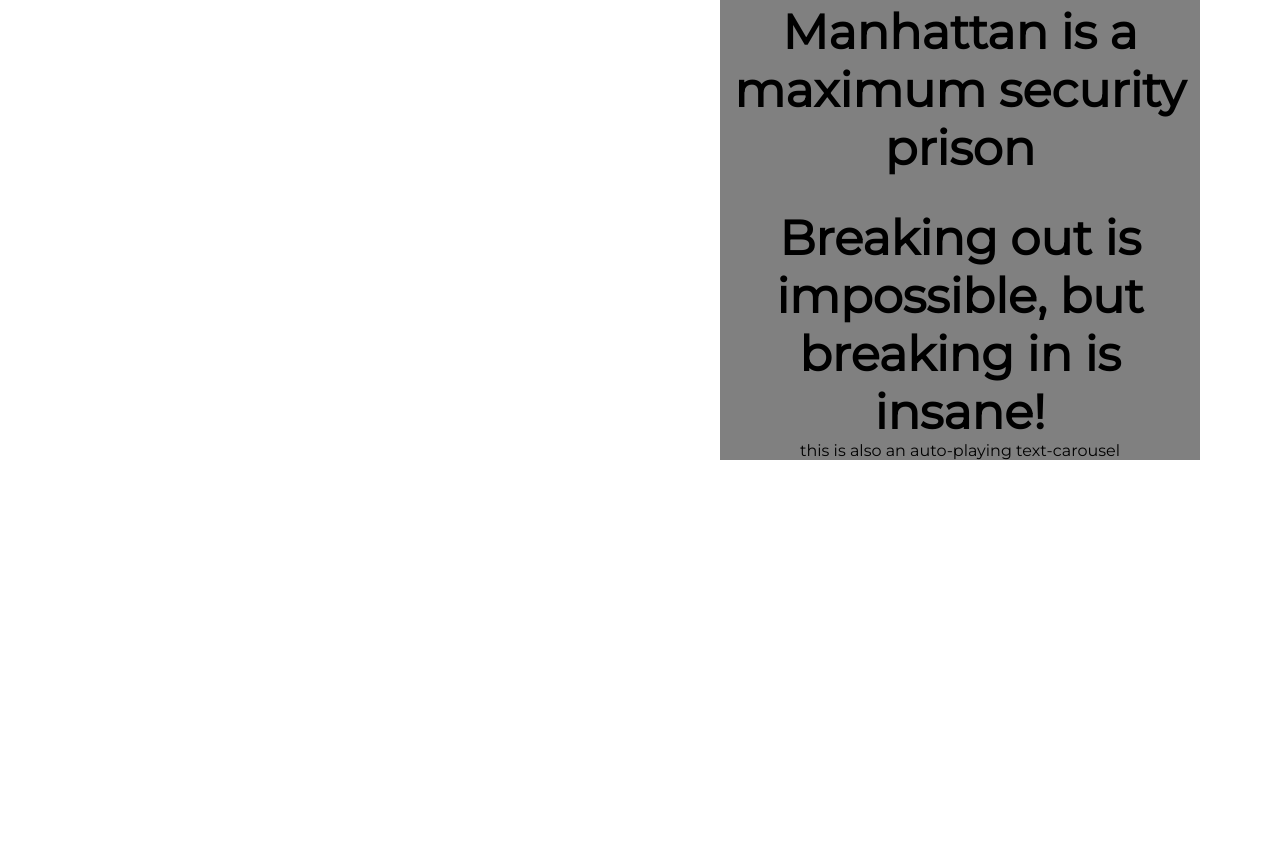
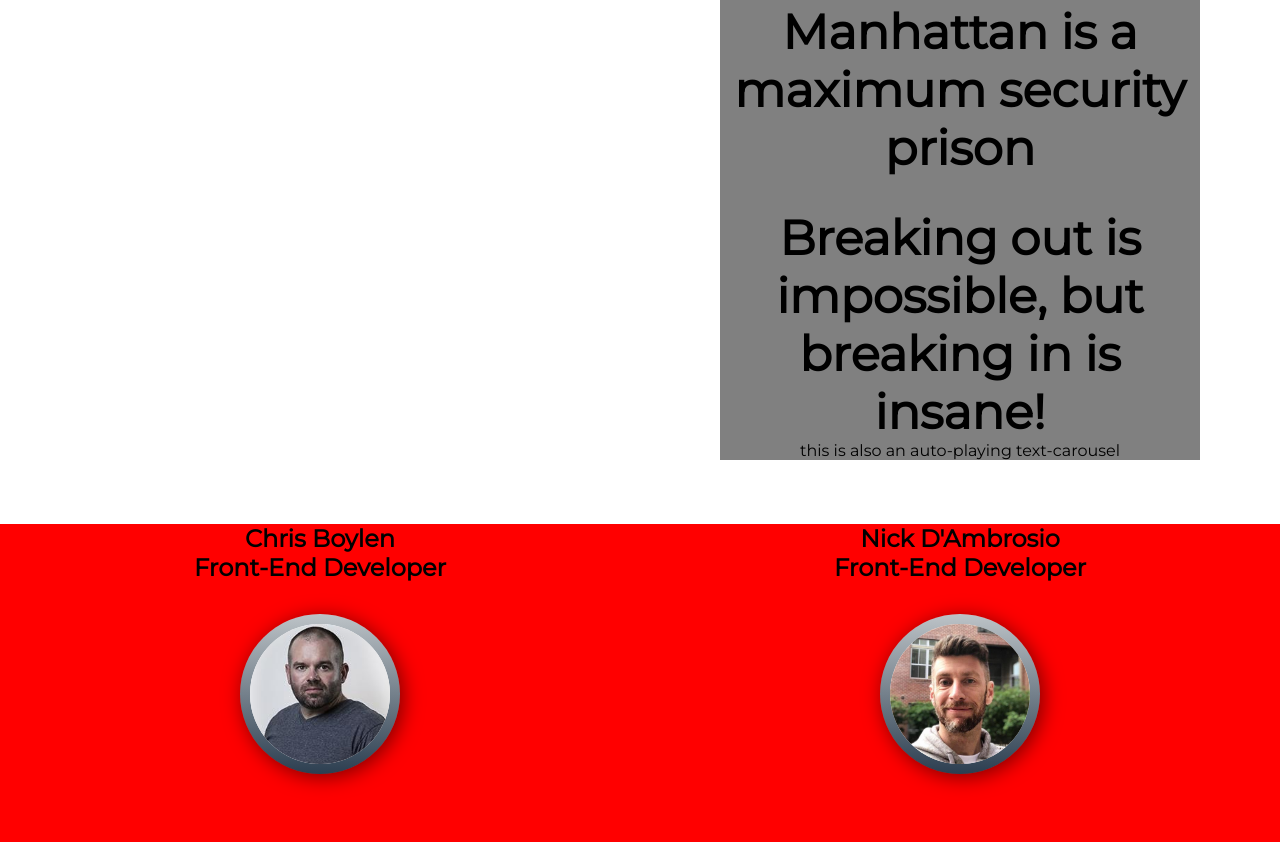
Before and after one commit to chrisboylen/CB-ND-Gametime-Snake, a website built with webpack: page index.html in a window 1280 px wide. Shown: the part 1382-2224 px from the top of the page. Before the commit the page ends 2162 px from the top, so only its background shows below. Built offline with nearby package versions, Linux system fonts and the light colour scheme.

Commit message:
Add bottom footer

```diff
--- a/index.html
+++ b/index.html
@@ -52,7 +52,16 @@
 <!-- end instructions -->
 <!-- footer -->
 <footer class="below-instructions">
-
+  <section class="chris">
+    <h1>Chris Boylen</h1>
+    <h2>Front-End Developer</h2>
+    <img class="chris-i rounded-image" src="img/chris.jpg" alt="">
+  </section>
+  <section class="nick">
+    <h1>Nick D'Ambrosio</h1>
+    <h2>Front-End Developer</h2>
+    <img class = "nick-i rounded-image"src="img/nick.jpg" alt="">
+  </section>
 </footer>
 <!-- end footer -->
   <script src="main.bundle.js"></script>
--- a/style.css
+++ b/style.css
@@ -84,7 +84,7 @@
   background: rgb(255, 255, 255);
   height: 20%;
   width: 50%;
-  top: 83.80%;
+  top: 83.7%;
   right: 0%;
   transform-origin: bottom center;
   transform: skewY(-9deg);
@@ -159,6 +159,29 @@
   margin-top: 2rem;
   font-size: 3rem;
 }
-.below-instructions{
-  height: 40vh;
+
+
+footer{
+  text-align: center;
+  background-color: red;
+  display: grid;
+  grid-template-columns: 20rem 20rem;
+  justify-content: space-around;
+  margin-top: 4rem;
+
 }
+
+.rounded-image{
+  margin-top: 2rem;
+  height: 10rem;
+  border-radius: 50%;
+  margin-bottom: 4rem;
+  position: relative;
+  border: 10px solid transparent;
+  background-clip: padding-box, border-box;
+  background-origin: padding-box, border-box;
+  background-image: linear-gradient(#fff, #fff), linear-gradient(#bdc3c7, #2c3e50);
+  box-shadow: 3px 3px 20px rgba(0, 0, 0, .5);
+}
+
+/* Flip effect */
```
Also changed, not shown: img/chris.jpg (added), img/nick.jpg (added).
